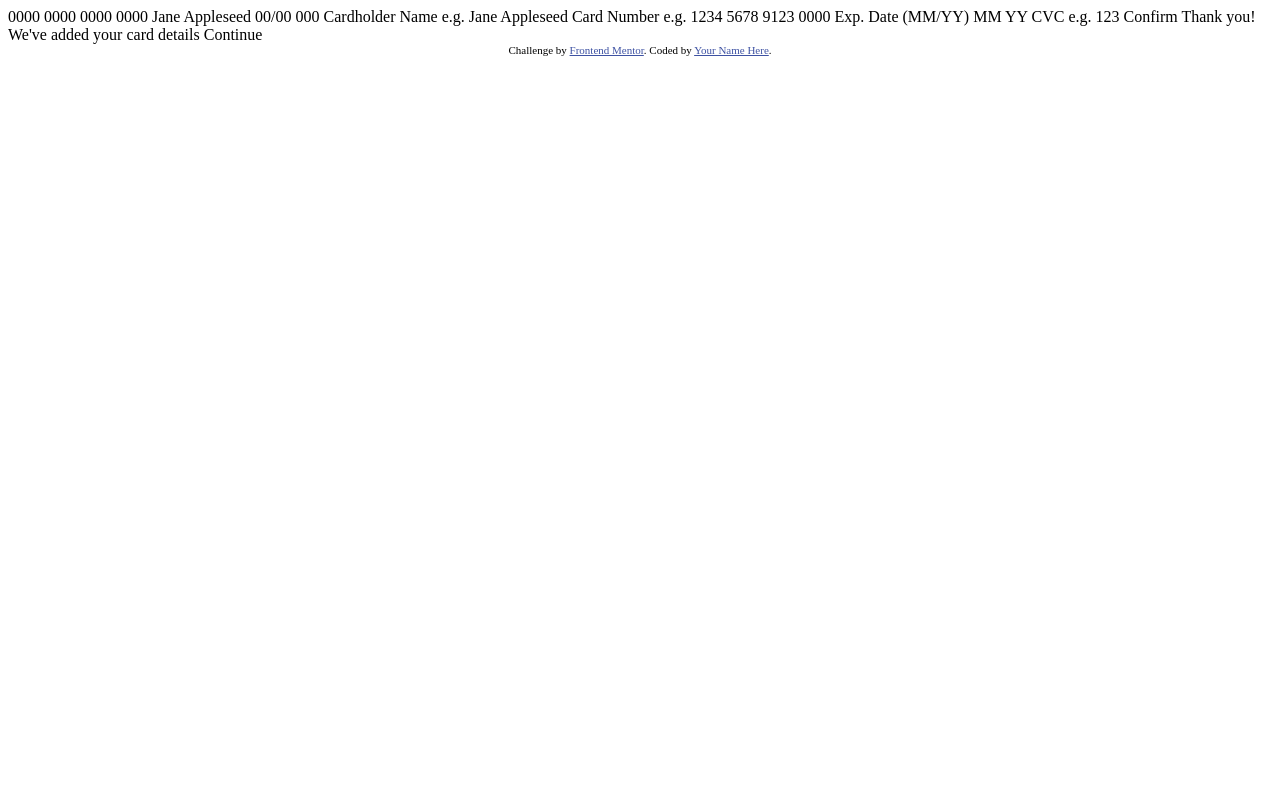
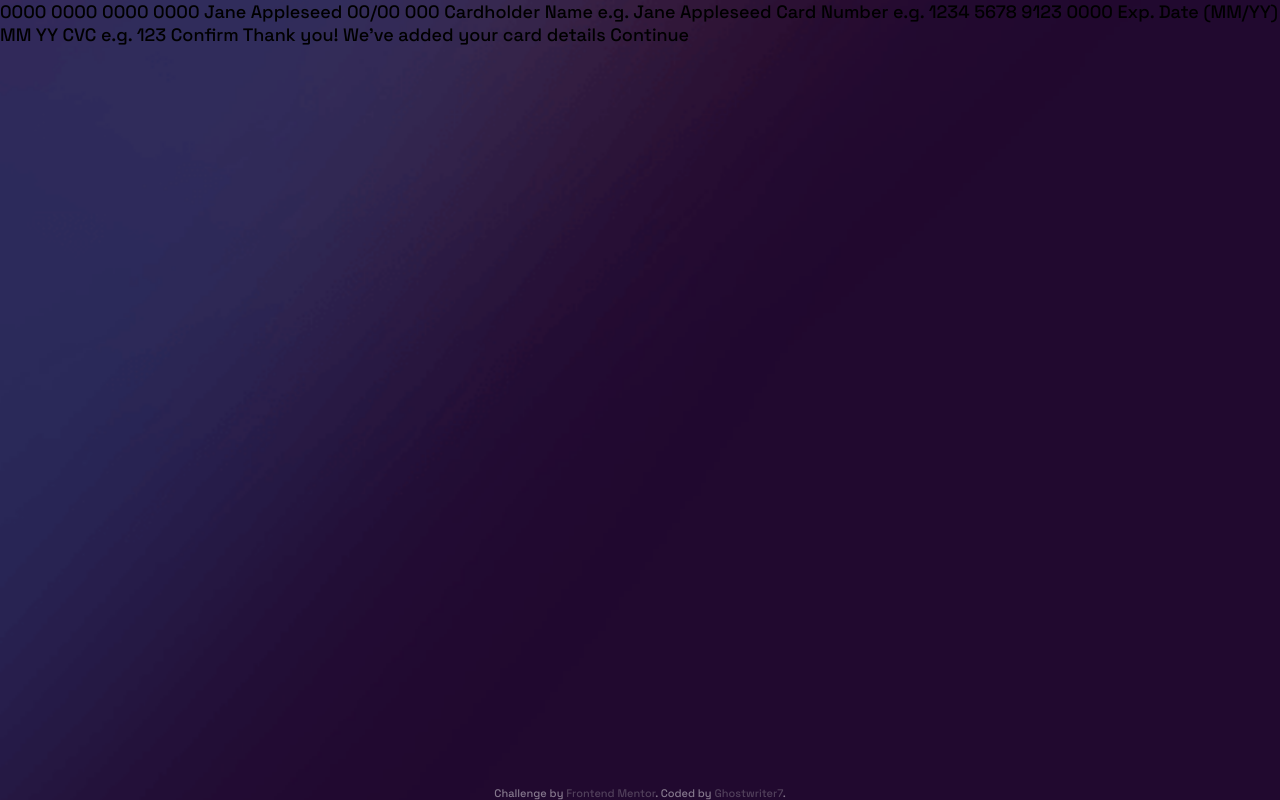
Before and after one commit to ghostwriter7/interactive-card-details-form, a plain HTML site: page index.html in a window 1280 px wide. Drawn offline with Linux system fonts and the light colour scheme.

Commit message:
Basic styles set up

```diff
--- a/index.html
+++ b/index.html
@@ -5,14 +5,9 @@
   <meta name="viewport" content="width=device-width, initial-scale=1.0"> <!-- displays site properly based on user's device -->
 
   <link rel="icon" type="image/png" sizes="32x32" href="./images/favicon-32x32.png">
-
+  <link rel="stylesheet" href="style.css">
   <title>Frontend Mentor | Interactive card details form</title>
 
-  <!-- Feel free to remove these styles or customise in your own stylesheet 👍 -->
-  <style>
-    .attribution { font-size: 11px; text-align: center; }
-    .attribution a { color: hsl(228, 45%, 44%); }
-  </style>
 </head>
 <body>
 
@@ -45,7 +40,7 @@
 
   <div class="attribution">
     Challenge by <a href="https://www.frontendmentor.io?ref=challenge" target="_blank">Frontend Mentor</a>.
-    Coded by <a href="#">Your Name Here</a>.
+    Coded by <a href="https://www.frontendmentor.io/profile/ghostwriter7">Ghostwriter7</a>.
   </div>
 </body>
 </html>
--- /dev/null
+++ b/style.css
@@ -0,0 +1,37 @@
+@import url('https://fonts.googleapis.com/css2?family=Space+Grotesk:wght@500&display=swap');
+
+:root {
+    --gradient: linear-gradient( hsl(249, 99%, 64%), hsl(278, 94%, 30%));
+    --clr-error: hsl(0, 100%, 66%);
+    --clr-white: hsl(0, 0%, 100%);
+    --clr-light: hsl(270, 3%, 87%);
+    --clr-dark: hsl(279, 6%, 55%);
+    --clr-very-dark: hsl(278, 68%, 11%);
+}
+
+* {
+    box-sizing: border-box;
+    margin: 0;
+    padding: 0;
+}
+
+body {
+    background: url('images/bg-main-desktop.png') no-repeat center;
+    background-size: cover;
+    font: 500 18px 'Space Grotesk';
+}
+
+.attribution {
+    bottom: 0;
+    color: var(--clr-white);
+    font-size: 11px;
+    left: 50%;
+    opacity: .45;
+    position: fixed;
+    transform: translateX(-50%);
+}
+
+.attribution a {
+    color: var(--clr-dark);
+    text-decoration: none;
+}
```
